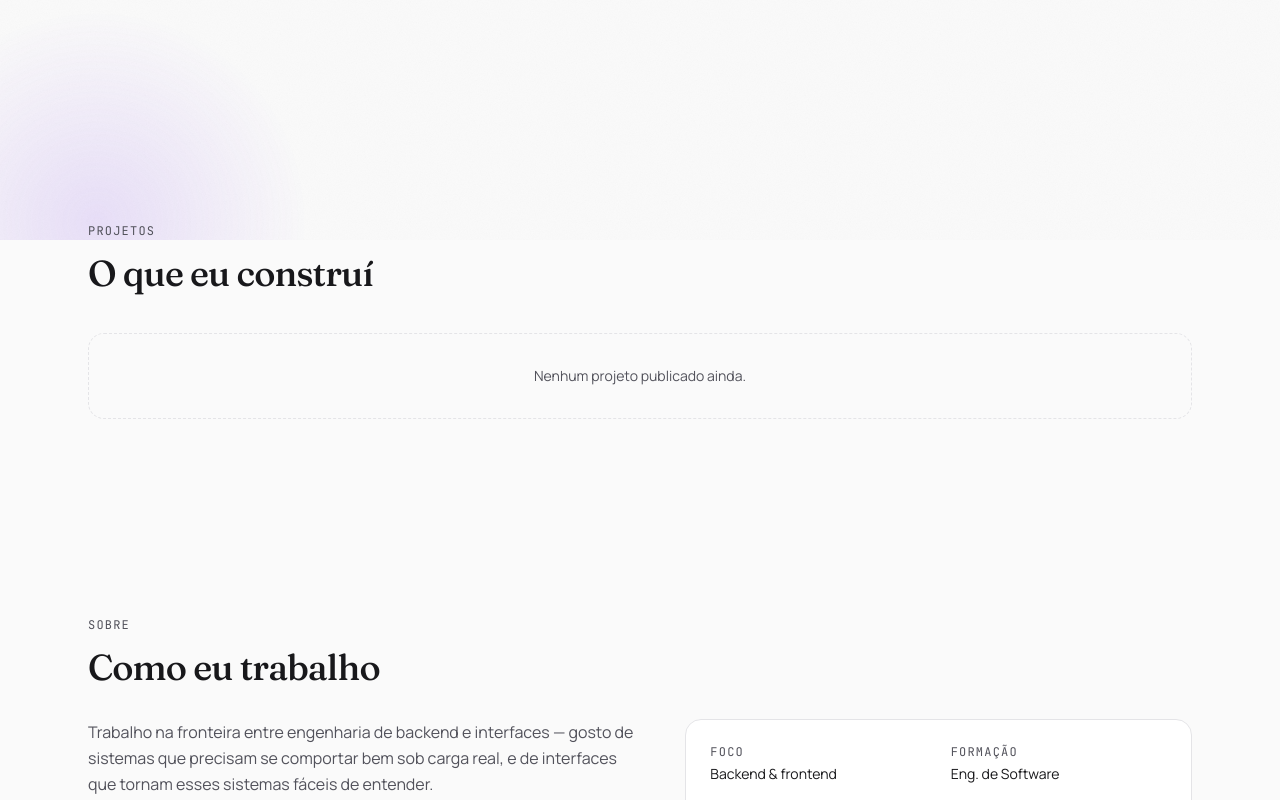
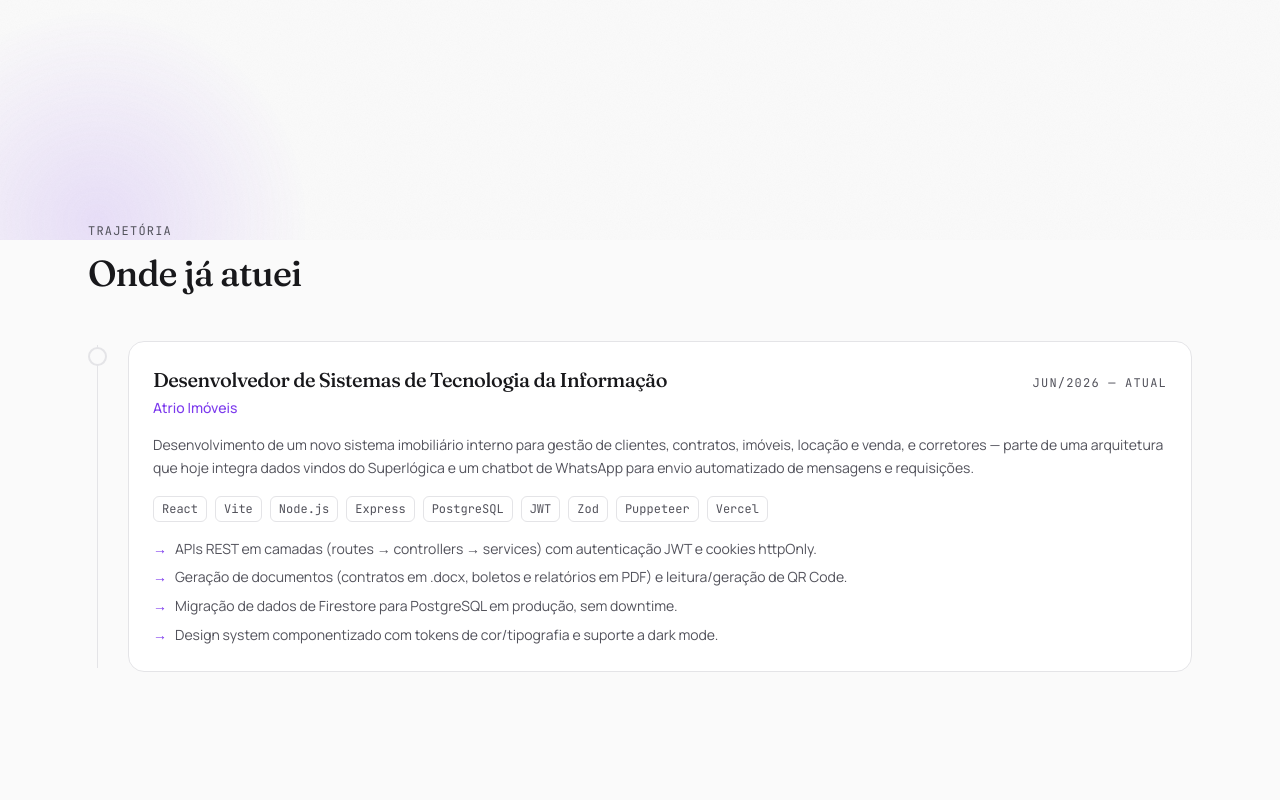
Before and after one commit to devluiizz/devluiizz-portifolio, a Next.js app: page / in a window 1280 px wide. Shown: the part 680-1480 px from the top of the page. Built offline with nearby package versions, Linux system fonts and the light colour scheme.

Commit message:
feat: add Trajetória experience timeline section

```diff
--- a/src/app/page.tsx
+++ b/src/app/page.tsx
@@ -1,5 +1,6 @@
 import { Header } from "@/components/Header";
 import { Hero } from "@/components/Hero";
+import { Experience } from "@/components/Experience";
 import { About } from "@/components/About";
 import { Projects } from "@/components/Projects";
 import { Contact } from "@/components/Contact";
@@ -11,6 +12,7 @@ export default function Home() {
       <Header />
       <main id="main-content" className="flex-1">
         <Hero />
+        <Experience />
         <Projects />
         <About />
         <Contact />
--- /dev/null
+++ b/src/components/Experience.tsx
@@ -0,0 +1,149 @@
+"use client";
+
+import { useEffect, useRef } from "react";
+import gsap from "gsap";
+import { ScrollTrigger } from "gsap/ScrollTrigger";
+import { experiences } from "@/content/experiences";
+import { usePrefersReducedMotion } from "@/hooks/useMediaQuery";
+import { Reveal } from "./Reveal";
+
+if (typeof window !== "undefined") {
+  gsap.registerPlugin(ScrollTrigger);
+}
+
+const MONTHS_PT = [
+  "jan", "fev", "mar", "abr", "mai", "jun",
+  "jul", "ago", "set", "out", "nov", "dez",
+];
+
+function formatMonthYear(value: string): string {
+  const [year, month] = value.split("-");
+  return `${MONTHS_PT[Number(month) - 1]}/${year}`;
+}
+
+function formatPeriod(startDate: string, endDate: string | null): string {
+  const start = formatMonthYear(startDate);
+  const end = endDate ? formatMonthYear(endDate) : "atual";
+  return `${start} — ${end}`;
+}
+
+export function Experience() {
+  const trackRef = useRef<HTMLDivElement>(null);
+  const lineRef = useRef<HTMLDivElement>(null);
+  const prefersReducedMotion = usePrefersReducedMotion();
+
+  useEffect(() => {
+    if (prefersReducedMotion) return;
+    const track = trackRef.current;
+    const line = lineRef.current;
+    if (!track || !line) return;
+
+    const ctx = gsap.context(() => {
+      gsap.fromTo(
+        line,
+        { scaleY: 0 },
+        {
+          scaleY: 1,
+          ease: "none",
+          scrollTrigger: {
+            trigger: track,
+            start: "top 70%",
+            end: "bottom 80%",
+            scrub: true,
+          },
+        },
+      );
+    });
+
+    return () => ctx.revert();
+  }, [prefersReducedMotion]);
+
+  return (
+    <section
+      id="experience"
+      aria-labelledby="experience-heading"
+      className="mx-auto max-w-6xl px-6 py-24"
+    >
+      <Reveal>
+        <span className="font-mono text-xs uppercase tracking-widest text-text-muted">
+          Trajetória
+        </span>
+        <h2
+          id="experience-heading"
+          className="font-display mt-3 max-w-xl text-balance text-3xl font-medium tracking-tight text-text sm:text-4xl"
+        >
+          Onde já atuei
+        </h2>
+      </Reveal>
+
+      <div ref={trackRef} className="relative mt-12">
+        <div
+          aria-hidden="true"
+          className="absolute left-[7px] top-1 bottom-1 w-px bg-border sm:left-[9px]"
+        />
+        <div
+          ref={lineRef}
+          aria-hidden="true"
+          className="absolute left-[7px] top-1 bottom-1 w-px origin-top bg-accent sm:left-[9px]"
+        />
+
+        <ol className="space-y-10">
+          {experiences.map((experience, index) => (
+            <li
+              key={`${experience.company}-${experience.startDate}`}
+              className="relative pl-8 sm:pl-10"
+            >
+              <span
+                aria-hidden="true"
+                className="absolute left-0 top-1.5 h-[15px] w-[15px] rounded-full border-2 border-accent bg-bg sm:h-[19px] sm:w-[19px]"
+              />
+              <Reveal delay={index * 0.08}>
+                <div className="rounded-2xl border border-border bg-card p-6">
+                  <div className="flex flex-wrap items-baseline justify-between gap-x-4 gap-y-1">
+                    <h3 className="font-display text-xl font-medium tracking-tight text-text">
+                      {experience.role}
+                    </h3>
+                    <span className="font-mono text-xs uppercase tracking-widest text-text-muted">
+                      {formatPeriod(experience.startDate, experience.endDate)}
+                    </span>
+                  </div>
+                  <p className="mt-1 text-sm font-medium text-accent">{experience.company}</p>
+                  <p className="mt-4 text-sm leading-relaxed text-text-muted">
+                    {experience.description}
+                  </p>
+
+                  <ul className="mt-4 flex flex-wrap gap-2" aria-label="Tecnologias utilizadas">
+                    {experience.stack.map((tech) => (
+                      <li
+                        key={tech}
+                        className="font-mono rounded-md border border-border px-2 py-1 text-xs text-text-muted"
+                      >
+                        {tech}
+                      </li>
+                    ))}
+                  </ul>
+
+                  {experience.highlights.length > 0 && (
+                    <ul className="mt-4 space-y-1.5">
+                      {experience.highlights.map((highlight) => (
+                        <li
+                          key={highlight}
+                          className="flex gap-2 text-sm leading-relaxed text-text-muted"
+                        >
+                          <span aria-hidden="true" className="text-accent">
+                            &rarr;
+                          </span>
+                          {highlight}
+                        </li>
+                      ))}
+                    </ul>
+                  )}
+                </div>
+              </Reveal>
+            </li>
+          ))}
+        </ol>
+      </div>
+    </section>
+  );
+}
```
Also changed, not shown: 1 other file (tests, documents, lock files or other folders).
